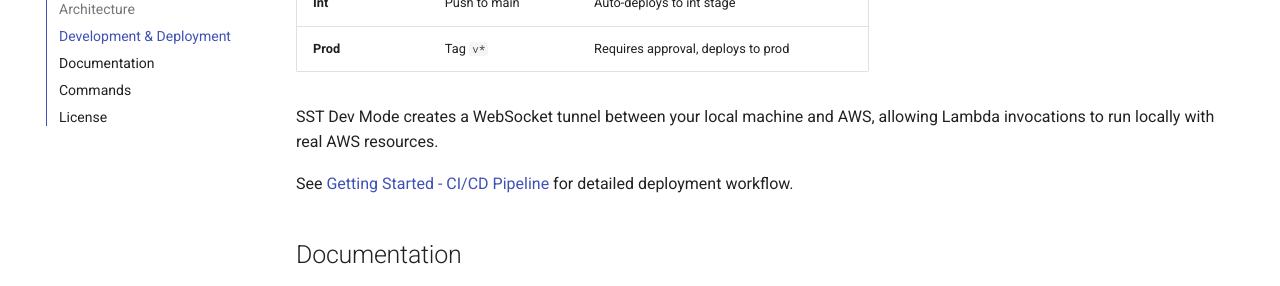
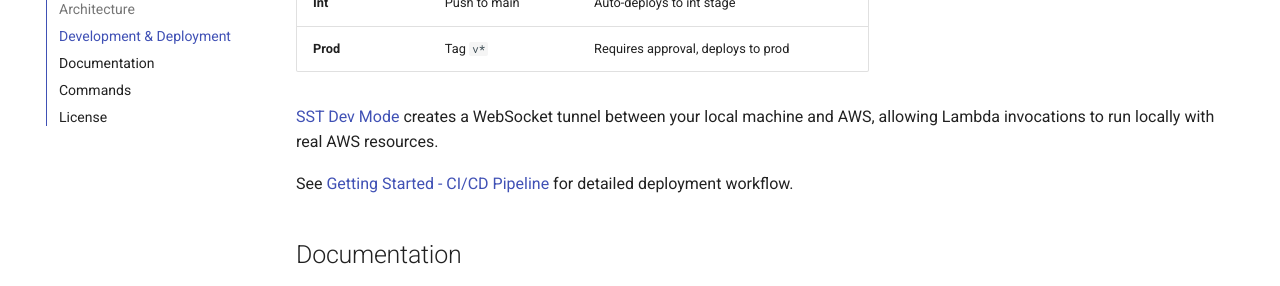
Before and after one commit to fwornle/ui-template, an MkDocs documentation site: the page built from docs-content/index.md, in a window 1280 px wide and 900 px high, scrolled down 3369 px. Shown: the part 153-439 px from the top of the window. Built offline with MkDocs 1.6.1 and Material for MkDocs 9.7.7, drawn with Linux system fonts in a browser that asks for light colours; comment, search, counter and statistics services are not loaded; part of the change alters nothing that is shown.

```diff
--- a/docs-content/index.md
+++ b/docs-content/index.md
@@ -50,7 +50,7 @@ npm run setup
 | **Int** | Push to main | Auto-deploys to int stage |
 | **Prod** | Tag `v*` | Requires approval, deploys to prod |
 
-SST Dev Mode creates a WebSocket tunnel between your local machine and AWS, allowing Lambda invocations to run locally with real AWS resources.
+[SST Dev Mode](https://sst.dev/docs/live/) creates a WebSocket tunnel between your local machine and AWS, allowing Lambda invocations to run locally with real AWS resources.
 
 See [Getting Started - CI/CD Pipeline](getting-started.md#cicd-pipeline) for detailed deployment workflow.
 
```
